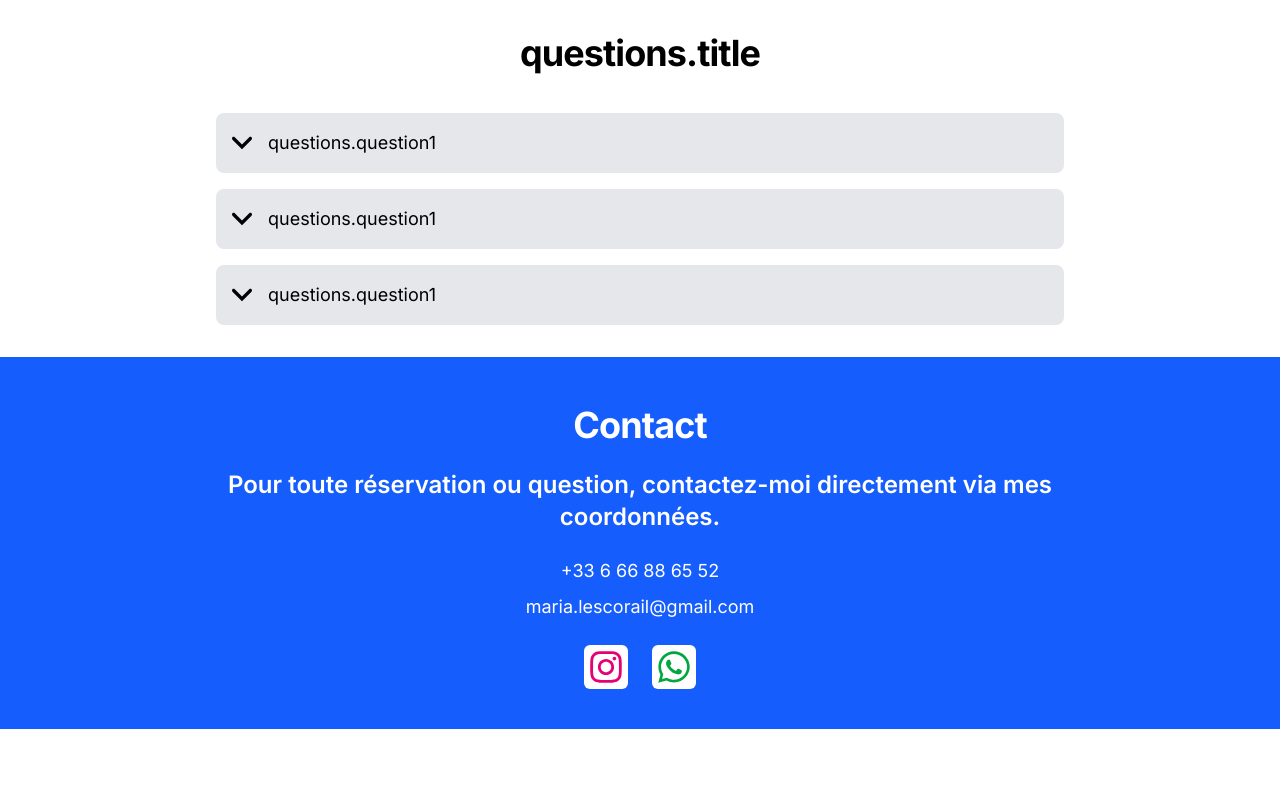
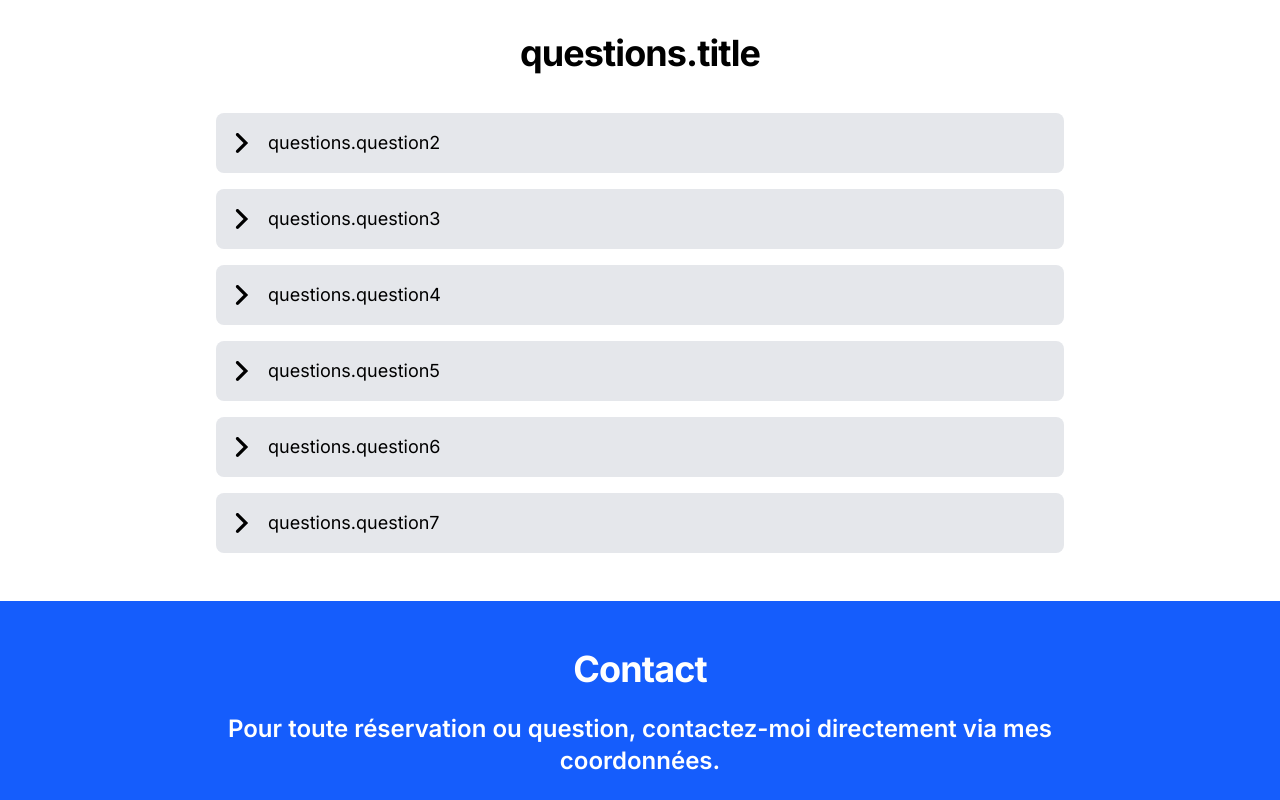
Before and after one commit to Zakyaru/website-guide, a React (Vite) app: page / in a window 1280 px wide. Shown: the part 1520-2320 px from the top of the page. Before the commit the page ends 2249 px from the top, so only its background shows below. Built offline with nearby package versions, Linux system fonts and the light colour scheme; the HTML template or start-up script is replaced by a standard one.

Commit message:
ajout de texte russe

```diff
--- a/src/components/Contact.tsx
+++ b/src/components/Contact.tsx
@@ -7,8 +7,7 @@ export default function Contact() {
         <h2 className="text-white">Contact</h2>
 
         <h3 className="text-white">
-          Pour toute réservation ou question, contactez-moi directement via mes
-          coordonnées.
+          Pour toute réservation ou question, contactez-moi directement via mes coordonnées.
         </h3>
 
         <div className="flex flex-col gap-2 text-lg text-white">
@@ -23,7 +22,7 @@ export default function Contact() {
             target="_blank"
             rel="noopener noreferrer"
             aria-label="Instagram"
-            className="p-1 text-4xl bg-white rounded-md text-pink-600 hover:text-white hover:bg-pink-600 transition-colors"
+            className="p-1 text-4xl bg-white rounded-md text-pink-600 hover:text-white hover:bg-pink-500 transition-colors"
           >
             <FaInstagram />
           </a>
--- a/src/components/Navbar.tsx
+++ b/src/components/Navbar.tsx
@@ -35,7 +35,7 @@ function Navbar() {
 
   return (
     <header className="sticky top-0 z-50 w-full bg-navbar border-b">
-      <div className="page-width mx-auto px-6 h-16 flex items-center justify-between">
+      <div className="page-width mx-auto h-16 flex items-center justify-between">
         {/* Gauche: burger (mobile) + menu (desktop) */}
         <div className="flex items-center gap-3">
           {/* Bouton burger - visible uniquement < md */}
--- a/src/components/Questions.tsx
+++ b/src/components/Questions.tsx
@@ -12,30 +12,51 @@ export default function Questions() {
 
   return (
     <section className="w-full">
-      <div className="flex justify-center">
+      <div className="text-center">
         <h2>{t("questions.title")}</h2>
       </div>
 
       <div className="mt-10 flex flex-col gap-4">
         <Question
-          question={t("questions.question1")}
-          response={t("questions.response1")}
+          question={t("questions.question2")}
+          response={t("questions.response2")}
           isOpen={openIndex === 0}
           onClick={() => handleToggle(0)}
         />
 
         <Question
-          question={t("questions.question1")}
-          response={t("questions.response1")}
+          question={t("questions.question3")}
+          response={t("questions.response3")}
           isOpen={openIndex === 1}
           onClick={() => handleToggle(1)}
         />
 
         <Question
-          question={t("questions.question1")}
-          response={t("questions.response1")}
+          question={t("questions.question4")}
+          response={t("questions.response4")}
           isOpen={openIndex === 2}
           onClick={() => handleToggle(2)}
+        />
+
+        <Question
+          question={t("questions.question5")}
+          response={t("questions.response5")}
+          isOpen={openIndex === 3}
+          onClick={() => handleToggle(3)}
+        />
+
+        <Question
+          question={t("questions.question6")}
+          response={t("questions.response6")}
+          isOpen={openIndex === 4}
+          onClick={() => handleToggle(4)}
+        />
+
+        <Question
+          question={t("questions.question7")}
+          response={t("questions.response7")}
+          isOpen={openIndex === 5}
+          onClick={() => handleToggle(5)}
         />
       </div>
     </section>
--- a/src/components/ui/Question.tsx
+++ b/src/components/ui/Question.tsx
@@ -21,7 +21,7 @@ export default function Question({
       <div className="mt-1">
         <svg
           className={`h-5 w-5 transition-transform duration-300 ease-in-out ${
-            isOpen ? "rotate-180" : "rotate-0"
+            isOpen ? "rotate-0" : "-rotate-90"
           }`}
           viewBox="0 0 30.727 30.727"
           fill="currentColor"
@@ -30,7 +30,7 @@ export default function Question({
         </svg>
       </div>
 
-      <div>
+      <div className="pr-2">
         <div className="text-lg">{question}</div>
         {isOpen && <div className="mt-3 text-muted">{response}</div>}
       </div>
--- a/src/index.css
+++ b/src/index.css
@@ -42,11 +42,11 @@
 
 @layer utilities {
     .page-width {
-        @apply max-w-4xl;
+        @apply max-w-4xl px-6;
     }
 
     .container-main {
-        @apply mx-auto px-6 py-8;
+        @apply mx-auto pt-8 pb-12;
     }
 
     .bg-navbar {
--- a/src/locales/fr/translation.json
+++ b/src/locales/fr/translation.json
@@ -13,9 +13,18 @@
     "btn_about": "Qui suis-je ?"
   },
   "questions": {
-    "title":"Questions",
-    "question1": "Combien de jours il faut prévoir au total ?",
-    "response1": "Pour faire vraiment le tour de la vallée de la Loire je recommande 2 à 3 jours. Cela vous permettra vraiment de profiter pleinement denos merveilleux châteaux et des plats locaux.",
-    "question2": ""
-  }
+  "title": "Questions fréquentes",
+  "question2": "Combien de jours faut-il prévoir ?",
+  "response2": "2 à 3 jours suffisent idéalement pour découvrir les grands classiques – les châteaux incontournables. En revanche, si vous souhaitez embrasser toute la richesse de la vallée (les châteaux à l’ouest de Tours, Saumur, Angers, Nantes), il faut compter au minimum une semaine, avec 2 à 3 nuits dans différents hôtels le long du parcours.",
+  "question3": "Combien de châteaux peut-on visiter en une journée ?",
+  "response3": "Un bon rythme, c’est deux châteaux par jour, trois au maximum. L’idéal : deux châteaux + une balade à pied en ville ou une visite-dégustation chez un vigneron. Pour varier les plaisirs et faire une pause dans les châteaux, on peut aussi visiter le Bioparc de Beauval, découvrir des habitats troglodytiques et des champignonnières, l’abbaye de Fontevraud et son musée d’art contemporain, le musée insolite des Compagnons du Devoir à Tours, ou encore, à la belle saison, se promener dans certains des plus beaux villages de France… et bien d’autres choses encore.",
+  "question4": "Où loger ? Ville ou château-hôtel : avantages et inconvénients ?",
+  "response4": "Pour découvrir les châteaux classiques (Chambord, Blois, Cheverny, Chaumont, Amboise, Chenonceau, Villandry), il est préférable de séjourner à Amboise ou à Blois. Ces deux villes offrent un large choix d’hôtels, dans toutes les gammes de prix. Si vous n’avez pas de voiture, c’est clairement la meilleure option : le soir, vous pouvez vous promener librement, choisir un restaurant à votre goût, ou assister au spectacle son et lumière du château de Blois. Les châteaux-hôtels, quant à eux, sont généralement situés en pleine nature, entourés de parcs magnifiques, avec un charme hors du temps et parfois même un personnel vêtu de costumes d’époque. Si vous êtes motorisé et que vous aimez le calme et la nature, c’est une excellente alternative.",
+  "question5": "Quelle est la meilleure période pour venir ?",
+  "response5": "La saison des châteaux s’étend de mars à octobre. Comme souvent, les meilleures périodes sont d’avril à juin, puis de septembre à début octobre. Il vaut mieux éviter les longs week-ends fériés nationaux – Pâques, l’Ascension et la Pentecôte – car les principaux châteaux sont alors envahis par les visiteurs français. En juillet et août, la chaleur peut être importante. Et pourtant, les châteaux sont sans doute les plus beaux en décembre : les somptueuses décorations de Noël créent une atmosphère féerique qui compense l’absence de floraison dans les jardins et la brièveté des journées.",
+  "question6": "Comment s’habiller en mai ? En septembre ? En hiver ?",
+  "response6": "Le climat de la Loire est océanique tempéré. On marche beaucoup, souvent en extérieur. Il est donc toujours conseillé d’avoir une paire de chaussures fermées et confortables, de type baskets imperméables, ainsi qu’une veste coupe-vent avec capuche. En hiver, il faut prévoir des vêtements équivalents à un automne tardif en Russie : 5 à 8 degrés peuvent, à cause de l’humidité, être ressentis comme proches de zéro. Des chaussures d’automne bien isolées suffisent. Au printemps et en automne, les matinées peuvent être fraîches et venteuses, puis devenir ensoleillées et agréables l’après-midi. S’habiller en couches, façon « oignon », reste la meilleure solution.",
+  "question7": "Y a-t-il des bornes de recharge pour les voitures électriques ?",
+  "response7": "Il ne devrait pas y avoir de difficultés à ce niveau-là. Des bornes sont disponibles sur les autoroutes, sur les parkings urbains, ainsi que sur les premières places de stationnement près du château de Chenonceau."
 }
+}
--- a/src/locales/ru/translation.json
+++ b/src/locales/ru/translation.json
@@ -7,9 +7,24 @@
     "contact": "Контакты"
   },
   "hero": {
-    "title": "Гид по долине Луары",
-    "name": "Мария Кузьмина",
+    "title": "Экскурсии с душой для взрослых и детей",
+    "name": "Мария Кузьмина | Гид с лицензией | Долинa Луары",
     "btn_contact": "Связаться",
     "btn_about": "Обо мне"
+  },
+    "questions": {
+    "title":"Часто задаваемые вопросы",
+    "question2": "Сколько нужно дней?",
+    "response2": "2-3 дня идеально для осмотра классики – основных замков. Если же вы хотели бы охватить все богатство долины (замки к западу от Тура, Сомюр, Анже, Нант), то нужно минимум неделю и 2-3 отельные остановки по маршруту.",
+    "question3": "Сколько замков можно посмотреть за день?",
+    "response3": "Хороший ритм – это два, максимум три замка в день. Лучше два + пешеходная прогулка по городу или визит-дегустация у винодела. Разбавить долгое пребывание в долине можно посещением биопарка Боваль, экскурсией в скальные помещения-грибницы, аббатством Фонтевро и его музеем современного искусства, необычным музеем компаньонов-мастеров в Туре и прогулкой  в теплый период года по самым прекрасным деревушкам Франции и т.д. и т.д.",
+    "question4": "Где лучше остановиться? Город V замок-отель: плюсы и минусы?",
+    "response4": "Для знакомства с классикой замков (Шамбор, Блуа, Шеверни, Шомон, Амбуаз, Шенонсо, Вилландри) лучше остановиться в Амбуазе или Блуа. В самом городе обе эти локации предлагают большой выбор отелей разной ценовой категории. Если вы будете без машины – то это лучший вариант. Вечером вы самостоятельно можете погулять, выбрать понравившийся ресторан, сходить на вечернее световое шоу в замке Блуа. Замки-отели как правило находятся в лесу, с красивым парком вокруг, вневременным шармом и иногда даже переодетым в исторические костюмы персоналом. Так что если вы на машине и любите тишину и природу, то это хороший вариант.",
+    "question5": "В какое время года лучше приехать сюда?",
+    "response5": "Сезон на замках начинается с марта и заканчивается в октябре. Как и везде, лучшие месяцы апрель-июнь и сентябрь-начало октября. Лучше избегать многодневных национальных выходных на Пасху, Вознесение (Ascension) и Пятидесятницу (Pentecôte) – в этот период в основных замках не протолкнуться от толп французов. В июле и августе может быть жарко. А прекраснее всего украшены наши замки весь декабрь: сказочные рождественские декорации компенсируют отсутствие цветения в садах и коротктй световой день.",
+    "question6": "Как одеться в мае? В сентябре? Зимой?",
+    "response6": "Климат на Луаре умеренный океанический. Ходить на воздухе придется много. Лучше всегда иметь с собой пару удобной закрытой обуви типа непромокаемых кроссовок и непродуваемую куртку с капюшоном. Зимой потеплее – на позднюю российскую осень. 5-8 градусов тепла зимой из-за сырости может ощущаться как ноль. Обуви достаточно утепленной осенней. Весной и осенью может быть ветренно и холодно утром и солнечно и тепло после обеда. Поэтому одеваться по принципу луковицы – самый хороший вариант.",
+    "question7": "Есть ли электрические зарядки для машин?",
+    "response7": "С этим проблем возникнуть не должно. На автотрассах, на городских парковках, на первых парковочных местах у замка Шенонсо."
   }
 }
```
